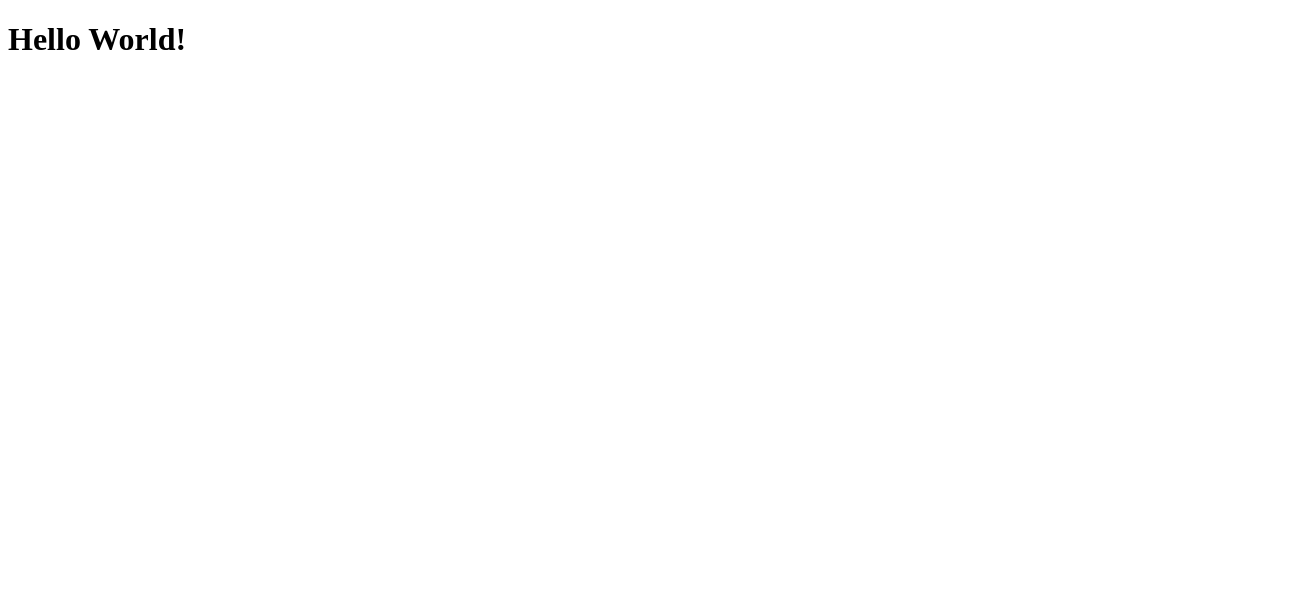
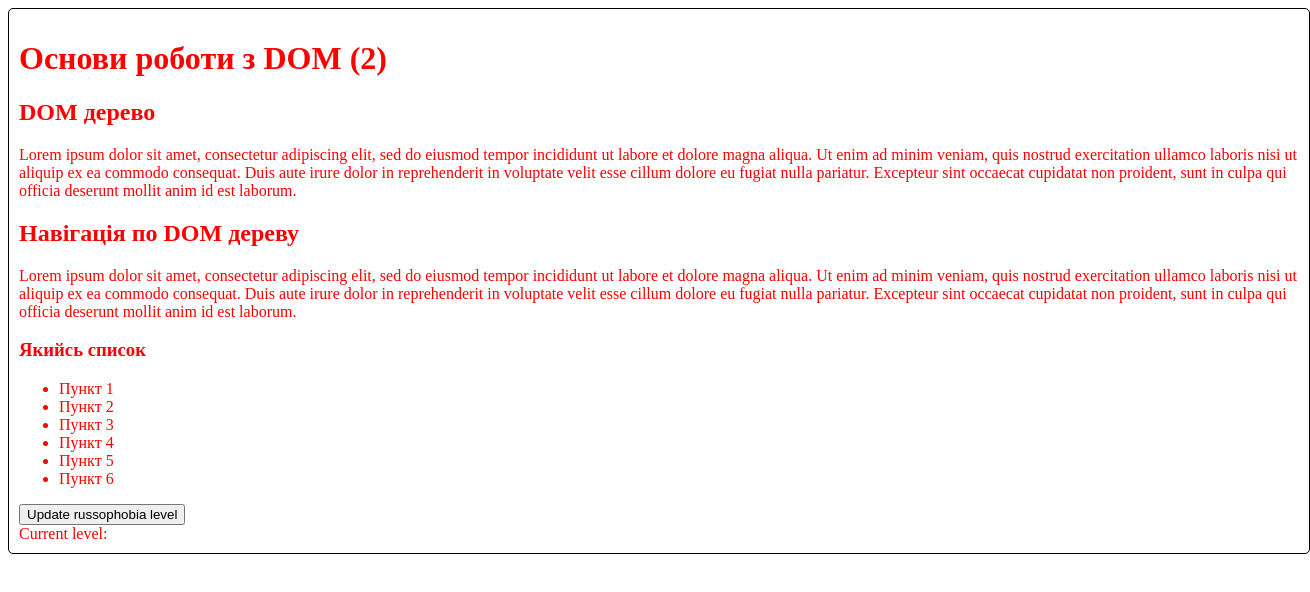
Before and after one commit to Pidkova/projctr, a plain HTML site: page index.html in a window 1280 px wide. Shown: the whole page, 1310 px wide, since content can reach past the window. Drawn offline with Linux system fonts and the light colour scheme.

Commit message:
Updated html-file

```diff
--- a/index.html
+++ b/index.html
@@ -7,7 +7,55 @@
     <title>Document</title>
     <script src="index.js"></script>
   </head>
-  <body>
-    <h1>Hello World!</h1>
+  <body
+    style="
+      padding: 10px;
+      color: red;
+      border: 1px solid black;
+      border-radius: 5px;
+      width: 100%;
+    "
+  >
+    <h1>Основи роботи з DOM (2)</h1>
+    <section class="firstSection">
+      <!-- яки1йсь коментар -->
+      <h2>DOM дерево</h2>
+      <p>
+        Lorem ipsum dolor sit amet, consectetur adipiscing elit, sed do eiusmod
+        tempor incididunt ut labore et dolore magna aliqua. Ut enim ad minim
+        veniam, quis nostrud exercitation ullamco laboris nisi ut aliquip ex ea
+        commodo consequat. Duis aute irure dolor in reprehenderit in voluptate
+        velit esse cillum dolore eu fugiat nulla pariatur. Excepteur sint
+        occaecat cupidatat non proident, sunt in culpa qui officia deserunt
+        mollit anim id est laborum.
+      </p>
+    </section>
+    <div>
+      <h2 id="headerTwo">Навігація по DOM дереву</h2>
+      <p class="text">
+        Lorem ipsum dolor sit amet, consectetur adipiscing elit, sed do eiusmod
+        tempor incididunt ut labore et dolore magna aliqua. Ut enim ad minim
+        veniam, quis nostrud exercitation ullamco laboris nisi ut aliquip ex ea
+        commodo consequat. Duis aute irure dolor in reprehenderit in voluptate
+        velit esse cillum dolore eu fugiat nulla pariatur. Excepteur sint
+        occaecat cupidatat non proident, sunt in culpa qui officia deserunt
+        mollit anim id est laborum.
+      </p>
+      <h3>Якийсь список</h3>
+      <ul>
+        <li class="text">Пункт 1</li>
+        <li>Пункт 2</li>
+        <li>Пункт 3</li>
+        <li class="text">Пункт 4</li>
+        <li>Пункт 5</li>
+        <li class="text">Пункт 6</li>
+      </ul>
+      <button class="redBtn">Update russophobia level</button>
+      <div class="hatredLevelBlock">
+        <label class="hatredLevelLabel">Current level:</label>
+        <span class="hatredLevelCounter"></span>
+      </div>
+    </div>
+    <script type="text/javascript" src="script.js"></script>
   </body>
 </html>
```
